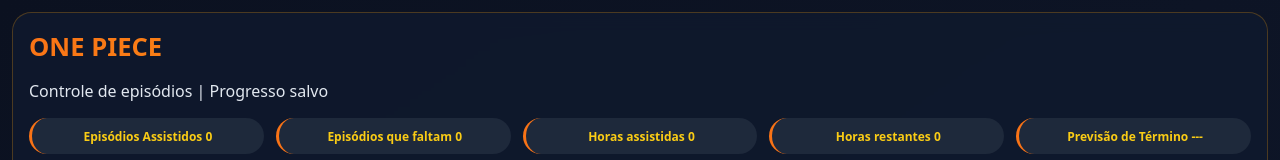
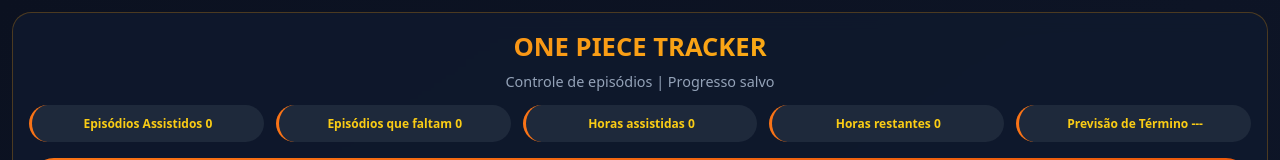
Before and after one commit to raafarosa/Controle-de-Fillers, a plain HTML site: page index.html in a window 1280 px wide. Shown: the top 160 px of the page. Drawn offline with Linux system fonts and the light colour scheme; no server answers.

Commit message:
Ajustes de formatação

```diff
--- a/assets/css/style.css
+++ b/assets/css/style.css
@@ -46,6 +46,14 @@
     -webkit-background-clip: text;
     background-clip: text;
     color: transparent;
+    text-align: center;
+}
+
+.title-area p {
+    margin: 0.5rem 0 0;
+    font-size: 0.9rem;
+    color: #94a3b8;
+    text-align: center;
 }
 
 .stats-cards {
--- a/index.html
+++ b/index.html
@@ -21,7 +21,7 @@
         <div class="stats-panel">
             <div class="title-area">
                 <div>
-                    <h1>ONE PIECE</h1>
+                    <h1>ONE PIECE TRACKER</h1>
                     <p>Controle de episódios | Progresso salvo</p>
                 </div>
                 <div class="install-area">
```
